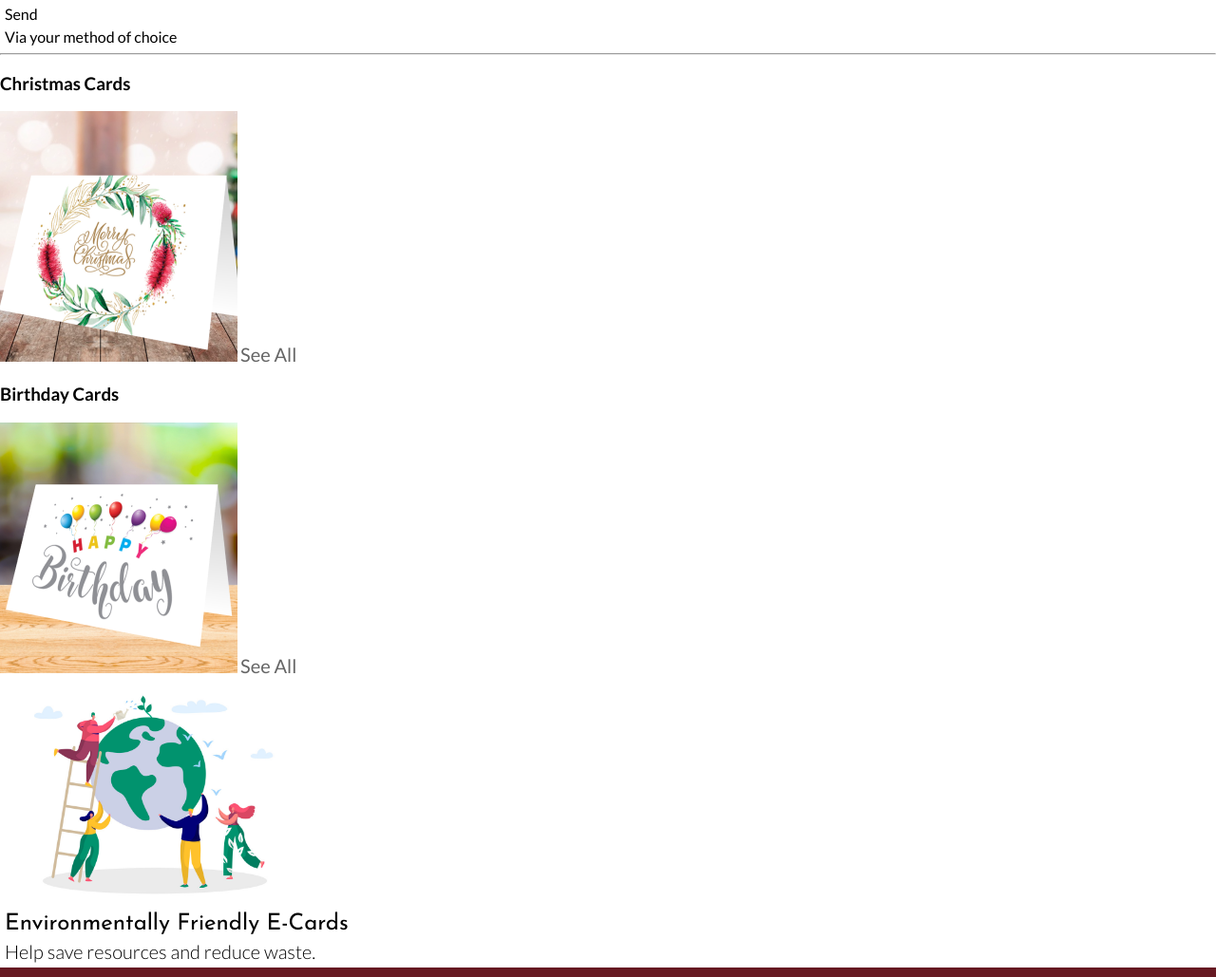
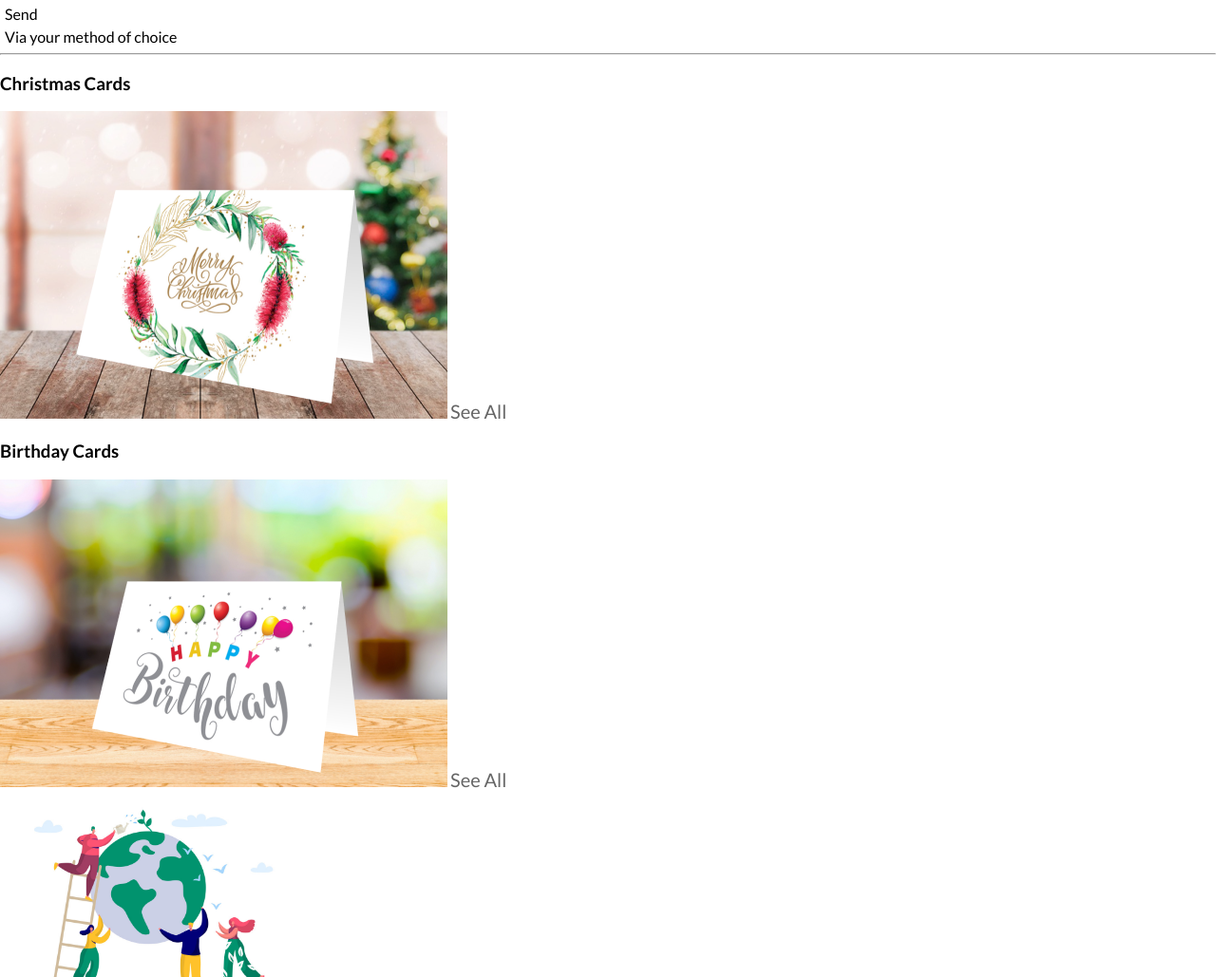
Before and after one commit to Roscasey/Charityecard-Redesign.github.io, a plain HTML site: page index.html in a window 1280 px wide. Shown: the part 1843-2872 px from the top of the page at 95% size. Drawn offline with Linux system fonts and the light colour scheme; files whose address does not match are found by name.

Commit message:
changing to wide pictures

```diff
--- a/index.html
+++ b/index.html
@@ -50,7 +50,7 @@
             <p class="homepage_instruction_subtext">Your charity & design</p>
         </div>
         <div class="homepage_instruction">
-            <img src="C:\Users\rosde\OneDrive\Documents\Casey\A3 Icons\customise_icon.png" alt="customise_icon">
+            <img src="icons/customise_icon.png" alt="customise_icon">
             <p class="homepage_instruction_subheading">Customise</p>
             <p class="homepage_instruction_subtext">The E-card, message & more</p>
         </div>
@@ -64,12 +64,12 @@
     <div class="homepage_bottom">
         <div class="homepage_bottom">
             <h3>Christmas Cards</h3>
-            <img class="homepage_product_image" src="images/santas_wishes.png" alt="santas_wishes">
+            <img class="homepage_product_image" src="images/santas_wishes_wide.png" alt="santas_wishes">
             <a href="">See All</a>
         </div>
         <div class="homepage_bottom">
             <h3>Birthday Cards</h3>
-            <img class="homepage_product_image" src="images/balloon_birthday.png" alt="balloon_birthday_wide">
+            <img class="homepage_product_image" src="images/balloon_birthday_wide.png" alt="balloon_birthday_wide">
             <a href="">See All</a>
         </div>
         <div class="promo_img">
```
